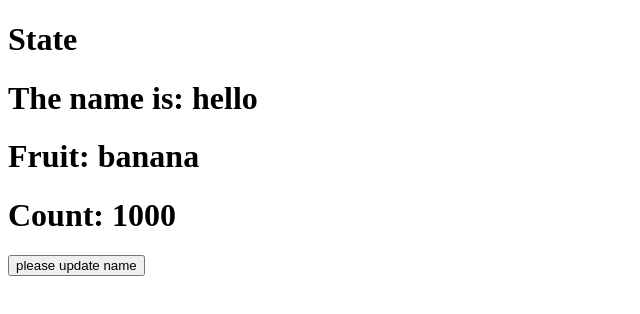
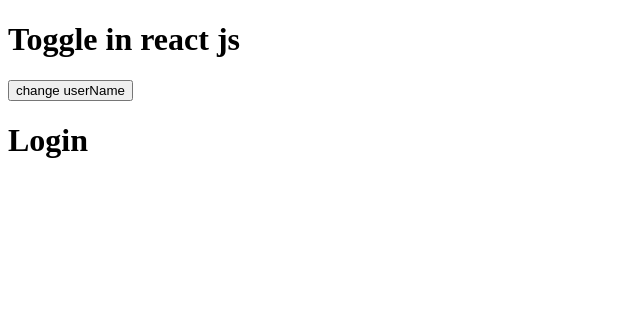
Before and after one commit to pardipYadav/react, a React (Vite) app: page / in a window 1280 px wide. Shown: the top 314 px of the page, without its empty margins (0-640 px from the left). Built offline with nearby package versions, Linux system fonts and the light colour scheme.

Commit message:
toggle in react js

```diff
--- a/src/App.jsx
+++ b/src/App.jsx
@@ -1,20 +1,19 @@
 import { useState } from "react";
+import Login from "./UserLogin";
 const App = () => {
-  const [name, setName] = useState("hello");
-  const [fruit, setfruite] = useState("banana");
-  const [count, setCount] = useState("1000");
-  const updataName = () => {
-    setName("world");
-    setfruite("mango");
-    setCount("500");
-  };
+  const [toggle, setToggle] = useState(true);
+
   return (
     <div>
-      <h1>State</h1>
-      <h1>The name is: {name} </h1>
-      <h1>Fruit: {fruit}</h1>
-      <h1>Count: {count}</h1>
-      <button onClick={updataName}>please update name</button>
+      <h1>Toggle in react js</h1>
+      <button
+        onClick={() => {
+          setToggle(!toggle);
+        }}
+      >
+        change userName
+      </button>
+      {toggle ? <Login /> : null}
     </div>
   );
 };
--- a/src/UserLogin.jsx
+++ b/src/UserLogin.jsx
@@ -6,11 +6,3 @@ const Login = () => {
   );
 };
 export default Login;
-
-export const Setting = () => {
-  return (
-    <div>
-      <h1>Setting</h1>
-    </div>
-  );
-};
```
